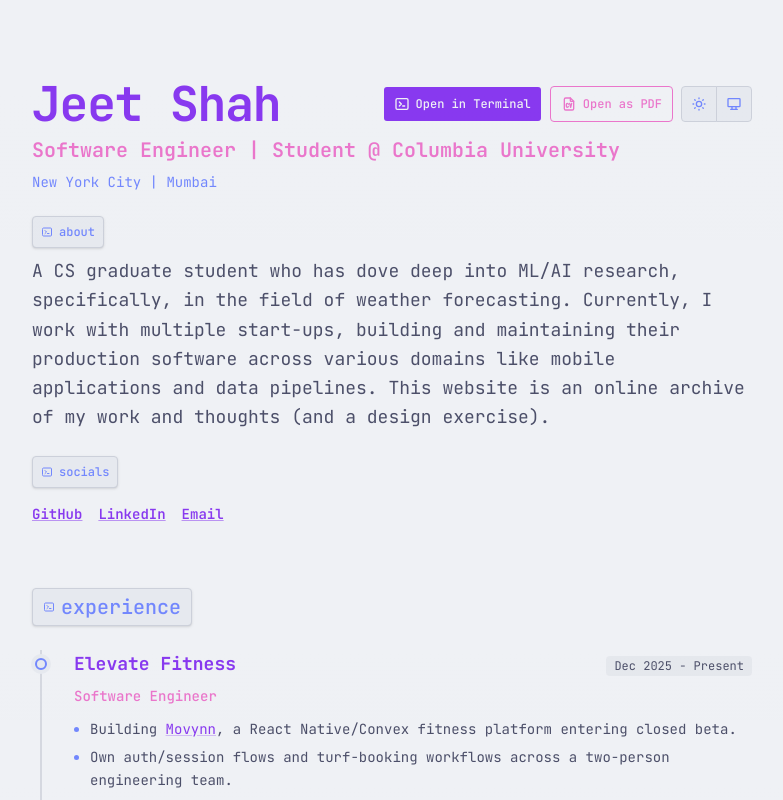
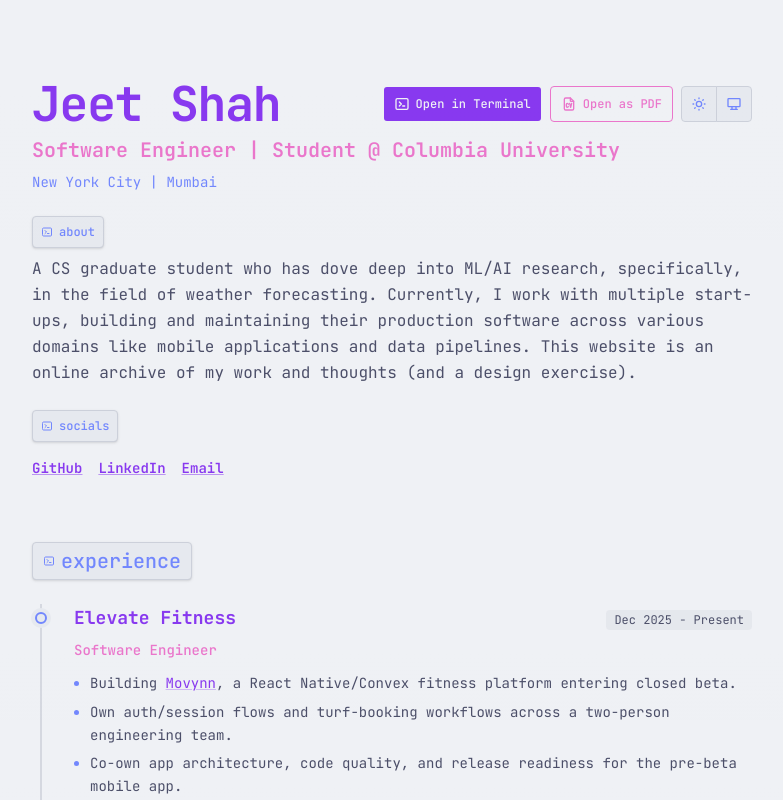
Before and after one commit to jeetsh4h/jeetsh4h-dev, a Next.js app: page / in a window 1280 px wide. Shown: the top 800 px of the page, without its empty margins (248-1031 px from the left). Built offline with nearby package versions, Linux system fonts and the light colour scheme.

Commit message:
style(about): reduce text size

```diff
--- a/components/about.tsx
+++ b/components/about.tsx
@@ -11,7 +11,7 @@
         textStyles="text-md"
         buttonStyles="px-2 py-1.5"
       />
-      <p className="text-foreground leading-relaxed max-w-3xl text-lg pt-2">
+      <p className="text-foreground leading-relaxed max-w-3xl text-base pt-2">
         {intro.bio}
       </p>
     </>
```
